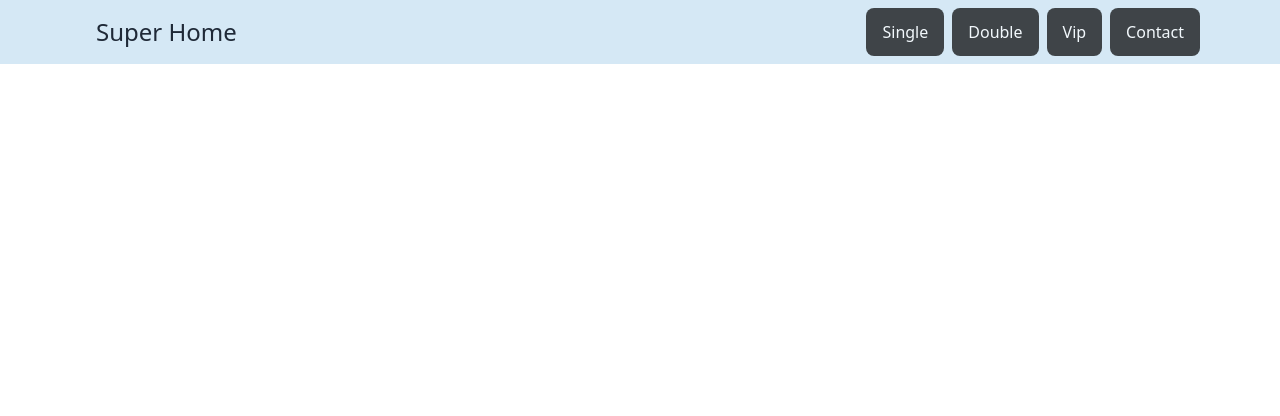
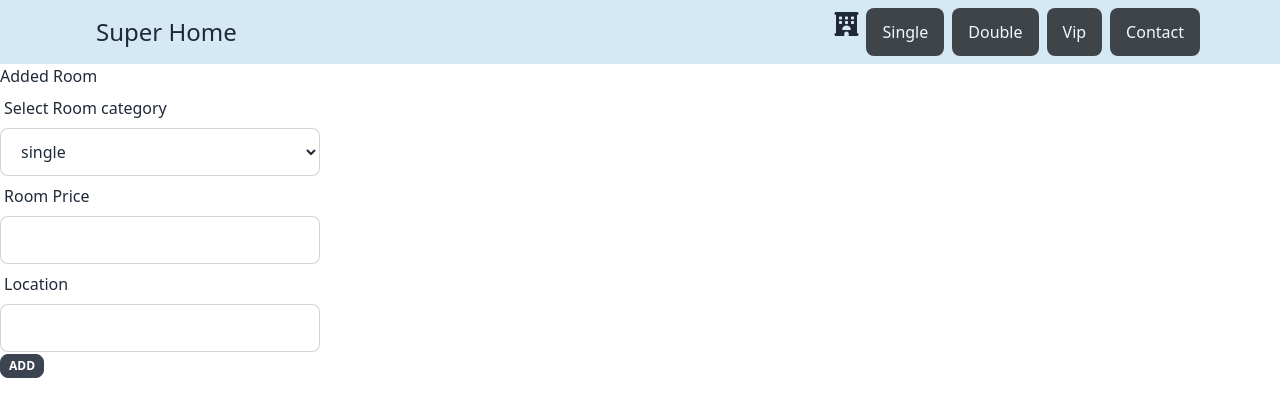
Before and after one commit to abdulahad-gh/super-home, a React (Create React App) app: page /add-room in a window 1280 px wide. Shown: the top 416 px of the page. Built offline with nearby package versions, Linux system fonts and the light colour scheme; no server answers.

Commit message:
install firebase, and setup with env

```diff
--- a/package.json
+++ b/package.json
@@ -13,9 +13,11 @@
     "aos": "^2.3.4",
     "daisyui": "^2.15.2",
     "date-fns": "^2.28.0",
+    "firebase": "^9.8.2",
     "react": "^18.1.0",
     "react-datepicker": "^4.8.0",
     "react-dom": "^18.1.0",
+    "react-firebase-hooks": "^5.0.3",
     "react-helmet": "^6.1.0",
     "react-hook-form": "^7.31.3",
     "react-router-dom": "^6.3.0",
--- a/public/index.html
+++ b/public/index.html
@@ -22,6 +22,7 @@
       work correctly both with client-side routing and a non-root public URL.
       Learn how to configure a non-root public URL by running `npm run build`.
     -->
+  <script src="https://kit.fontawesome.com/58e3e33d7c.js" crossorigin="anonymous"></script>
   <title>React App</title>
 </head>
 
--- /dev/null
+++ b/src/firebase-init.js
@@ -0,0 +1,23 @@
+// Import the functions you need from the SDKs you need
+import { initializeApp } from "firebase/app";
+import { getAuth } from "firebase/auth"
+
+// TODO: Add SDKs for Firebase products that you want to use
+// https://firebase.google.com/docs/web/setup#available-libraries
+
+// Your web app's Firebase configuration
+const firebaseConfig = {
+    apiKey: process.env.REACT_APP_APIKEY,
+    authDomain: process.env.REACT_APP_AUTHDOMAIN,
+    projectId: process.env.REACT_APP_PROJECTID,
+    storageBucket: process.env.REACT_APP_STORAGEBUCKET,
+    messagingSenderId: process.env.REACT_APP_MESSAGINGSENDERID,
+    appId: process.env.REACT_APP_APPID,
+};
+console.log('firebase', firebaseConfig);
+
+// Initialize Firebase
+const app = initializeApp(firebaseConfig);
+const auth = getAuth(app)
+
+export default auth;
--- /dev/null
+++ b/src/pages/Admin/AddRoom.js
@@ -0,0 +1,52 @@
+import React from 'react';
+import { useForm } from 'react-hook-form';
+
+const AddRoom = () => {
+    const { register, handleSubmit, watch, formState: { errors } } = useForm();
+    const onSubmit = data => {
+        console.log(data);
+    }
+
+    return (
+        <div>
+            <h2>Added Room</h2>
+
+            <div>
+                <form onSubmit={handleSubmit(onSubmit)} >
+                    <label className='label'>Select Room category</label>
+
+                    <select type="text" {...register("room", { required: true })} placeholder="type full name" class="input input-bordered w-full max-w-xs " >
+                        <option value="single">single</option>
+                        <option value="double">double</option>
+                        <option value="vip">vip</option>
+
+                    </select>
+                    <div>
+                        <label className='label' >Room Price</label>
+                        <input type="number" {...register("price", { required: true })} className="input input-bordered  w-full max-w-xs" />
+                        {
+                            errors.price && <span className="text-red-500 block">price is required</span>
+                        }
+                    </div>
+                    <div>
+                        <label className='label' >Location</label>
+                        <input type="number" {...register("location", { required: true })} className="input input-bordered  w-full max-w-xs" />
+                        {
+                            errors.location && <span className='text-red-500 block'>location is required</span>
+                        }
+                    </div>
+                    {/* {
+                        errors.name && <span className="text-red-500">name is required</span>
+                    }
+                    <input type="email" {...register("email")} placeholder="type your email" class="input input-bordered  w-full max-w-xs my-2" /> */}
+                    <button type='submit' className='btn btn-xs'>Add</button>
+
+                </form>
+
+            </div>
+
+        </div>
+    );
+};
+
+export default AddRoom;
--- a/src/pages/process/Booking.js
+++ b/src/pages/process/Booking.js
@@ -3,14 +3,22 @@ import React, { useEffect, useState } from "react";
 import DatePicker from "react-datepicker";
 
 import "react-datepicker/dist/react-datepicker.css";
+import { useAuthState } from "react-firebase-hooks/auth";
 import { useForm } from "react-hook-form";
 import { toast } from "react-toastify";
+import auth from "../../firebase-init";
+
+
 const Booking = ({ order, setOrder }) => {
     const { register, handleSubmit, watch, formState: { errors } } = useForm();
+
 
     const { room, price } = order;
     const [finalPrice, setFinalPrice] = useState({ day: '', totalPrice: '' })
     const [date, setDate] = useState(new Date());
+
+
+
 
 
     const formattedDate = format(date, 'PP')
@@ -20,13 +28,14 @@ const Booking = ({ order, setOrder }) => {
     }, [dayUser, price])
 
 
+
     const handleDateSelect = select => {
         setDate(select)
         console.log(select);
     }
     const onSubmit = data => {
         const formInfo = { ...data, date: date } // added clender value
-        const { name, email, phone, day, date: arrivalDate } = formInfo;
+        const { name, email, phone, day } = formInfo;
         const bookingInfo = {
             room,
             name,
@@ -37,7 +46,7 @@ const Booking = ({ order, setOrder }) => {
             price,
             finalPrice: finalPrice.totalPrice
         }
-        console.log(bookingInfo)
+
         fetch('http://localhost:5000/booking', {
             method: 'POST',
             headers: {
--- /dev/null
+++ b/src/pages/process/MyBookings.js
@@ -0,0 +1,43 @@
+import { useEffect, useState } from "react";
+import { useAuthState } from "react-firebase-hooks/auth"
+import auth from "../../firebase-init";
+
+const MyBookings = () => {
+    const [user] = useAuthState(auth)
+    console.log(user);
+
+    const [bookings, setBookings] = useState([]);
+    useEffect()
+    return (
+        <div>
+            <h2>My All Bookings</h2>
+
+            <div class="overflow-x-auto">
+                <table class="table w-full">
+                    <thead>
+                        <tr>
+                            <th></th>
+                            <th>Room</th>
+                            <th>Date</th>
+                            <th>Stay</th>
+                            <th>Email</th>
+                            <th>Cost</th>
+                        </tr>
+                    </thead>
+                    <tbody>
+                        <tr>
+                            <th>1</th>
+                            <td>Cy Ganderton</td>
+                            <td>Quality Control Specialist</td>
+                            <td>Blue</td>
+                        </tr>
+
+                    </tbody>
+                </table>
+            </div>
+
+        </div>
+    );
+};
+
+export default MyBookings;
--- a/src/pages/shared/Navbar.js
+++ b/src/pages/shared/Navbar.js
@@ -4,7 +4,8 @@ import { Link, NavLink } from 'react-router-dom';
 const Navbar = ({ children }) => {
     const menuItems = <>
         {/* <li><NavLink className='rounded-lg' to='/'>Home</NavLink></li> */}
-        <li><NavLink className={({ isActive }) => isActive ? 'rounded-lg bg-black text-white' : 'rounded-lg bg-black text-white opacity-70'} to='/single-rooms'>Single</NavLink></li>
+        <Link to='/my-bookings'><i class="fa-solid fa-hotel text-2xl"></i></Link>
+        <li><NavLink className={({ isActive }) => isActive ? 'rounded-lg bg-black text-white' : ' rounded-lg bg-black text-white opacity-70'} to='/single-rooms'>Single</NavLink></li>
         <li><NavLink className={({ isActive }) => isActive ? 'rounded-lg bg-black text-white' : 'rounded-lg bg-black text-white opacity-70'} to='/double-rooms'>Double</NavLink> </li>
         <li><NavLink className={({ isActive }) => isActive ? 'rounded-lg bg-black text-white' : 'rounded-lg bg-black text-white opacity-70'} to='/vip-rooms'>Vip</NavLink> </li>
         <li><NavLink className={({ isActive }) => isActive ? 'rounded-lg bg-black text-white' : 'rounded-lg bg-black text-white opacity-70'} to='/contact'>Contact</NavLink> </li>
--- a/src/routes/publicRoutes.js
+++ b/src/routes/publicRoutes.js
@@ -3,6 +3,8 @@ import SingleRoom from "../pages/SingleRoom";
 import DoubleRoom from "../pages/DoubleRoom";
 import VipRoom from "../pages/VipRoom";
 import Contact from "../pages/Contact";
+import MyBookings from "../pages/process/MyBookings";
+import AddRoom from "../pages/Admin/AddRoom";
 
 
 
@@ -11,5 +13,7 @@ export const publicRoutes = [
     { path: '/single-rooms', name: 'single-rooms', Component: SingleRoom },
     { path: '/double-rooms', name: 'double-rooms', Component: DoubleRoom },
     { path: '/vip-rooms', name: 'vip-rooms', Component: VipRoom },
-    { path: '/contact', name: 'contact', Component: Contact }
+    { path: '/contact', name: 'contact', Component: Contact },
+    { path: '/my-bookings', name: 'my-bookings', Component: MyBookings },
+    { path: '/add-room', name: 'add-room', Component: AddRoom },
 ]
```
Also changed, not shown: 1 other file (tests, documents, lock files or other folders).
